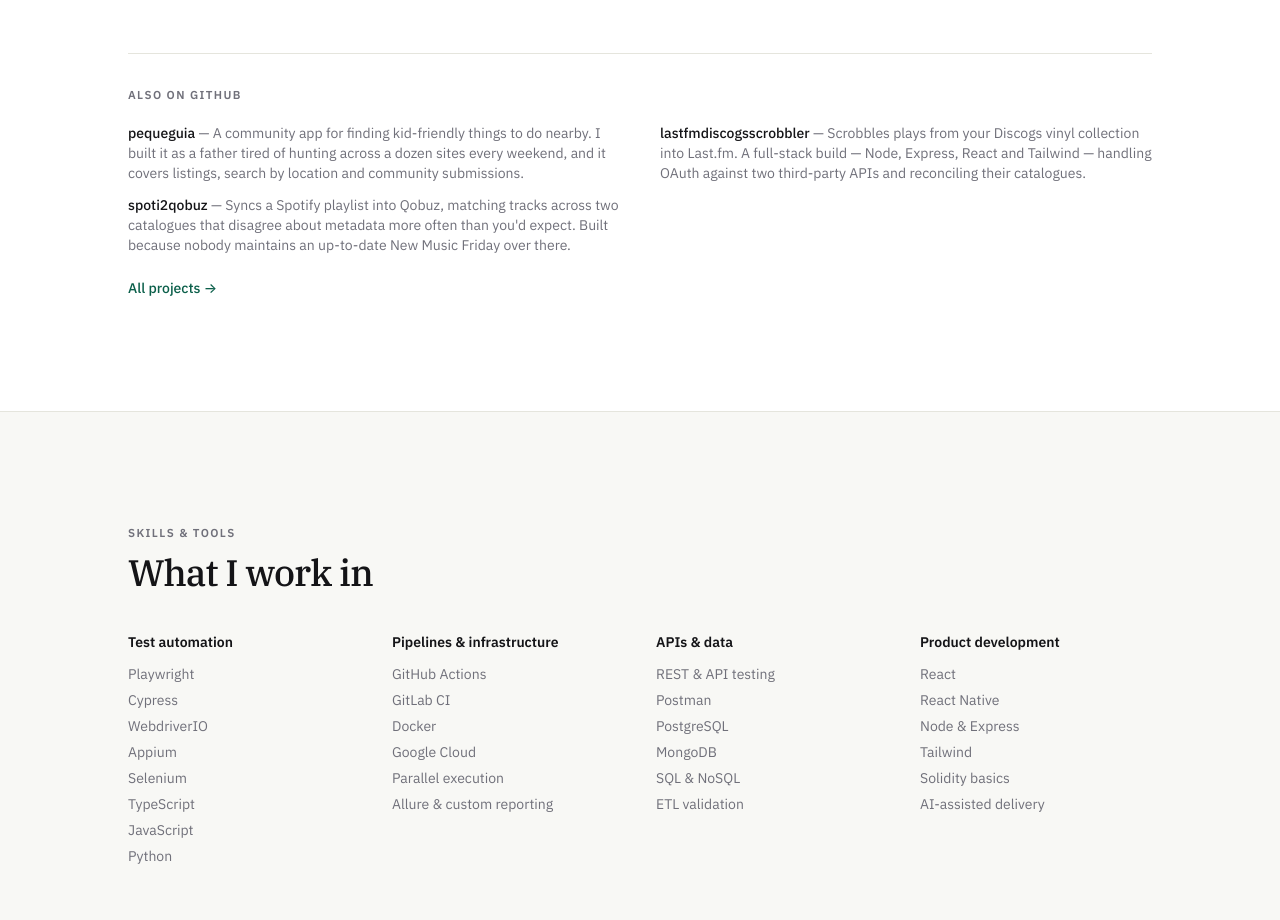
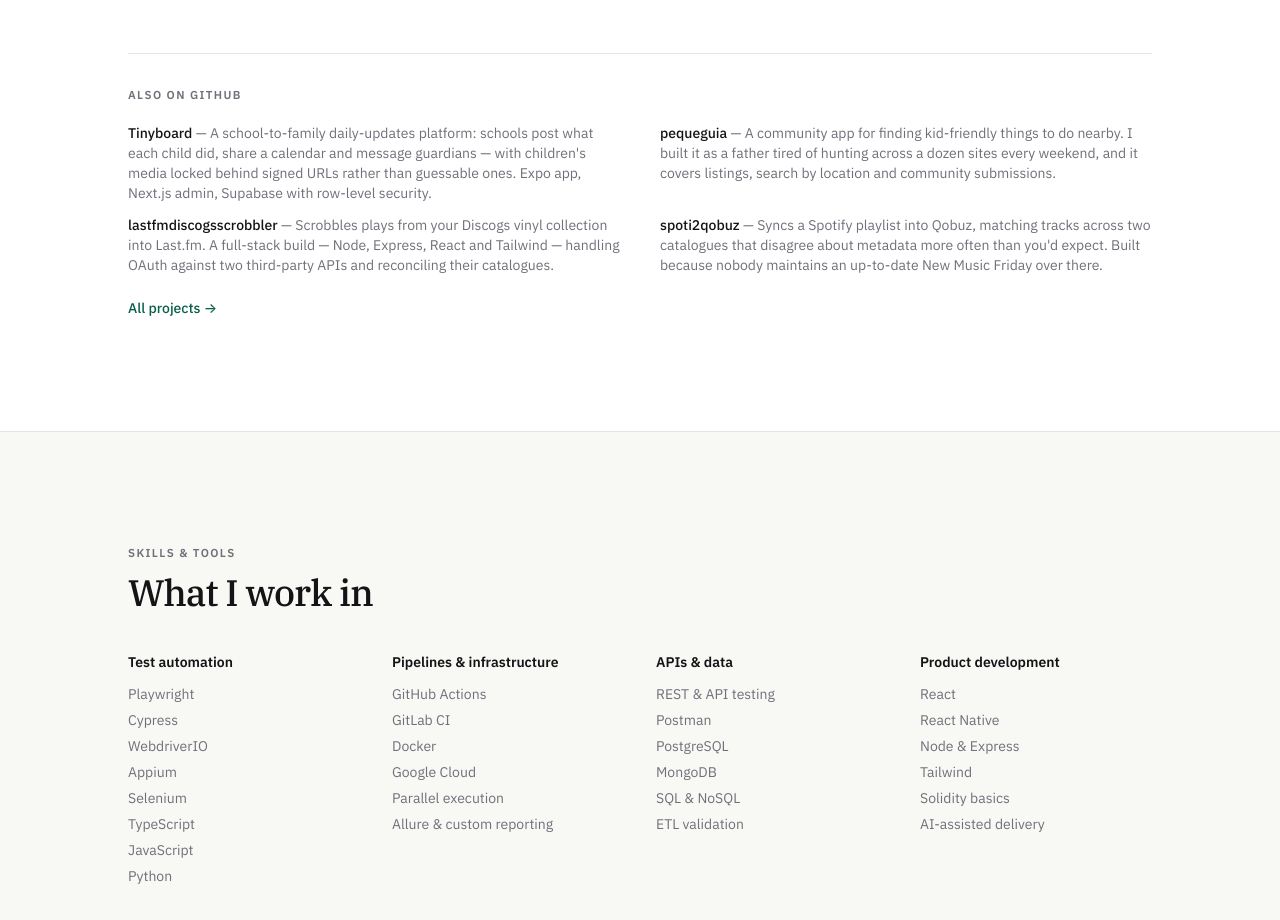
Before and after one commit to luisecm/luisecm.github.io, an Astro site: page / in a window 1280 px wide. Shown: the part 2940-3860 px from the top of the page. Built offline with nearby package versions, Linux system fonts and the light colour scheme; Astro itself is replaced by a stand-in of ours.

Commit message:
Re-add Tinyboard as a project card
Back in the projects grid under its real name rather than the old working
name. The repo is private, so the card links to tinyboard.co instead of
GitHub — an optional `url` on Project now overrides the GitHub link.

```diff
--- a/src/components/ProjectCard.astro
+++ b/src/components/ProjectCard.astro
@@ -7,18 +7,19 @@ interface Props {
     language: string;
     tags: string[];
     private?: boolean;
+    url?: string;
     stars?: number;
     updated?: string | null;
   };
 }
 const { project } = Astro.props as Props;
 
-// Private repos render as a plain card so we never ship a link that 404s.
-const isLinked = !project.private;
+// An explicit url wins; otherwise link to GitHub, unless the repo is
+// private, in which case render a plain card rather than a dead link.
+const href = project.url ?? (project.private ? null : `https://github.com/${project.repo}`);
+const isLinked = href !== null;
 const Tag = isLinked ? "a" : "div";
-const linkProps = isLinked
-  ? { href: `https://github.com/${project.repo}`, rel: "noopener" }
-  : {};
+const linkProps = isLinked ? { href, rel: "noopener" } : {};
 const stars = project.stars ?? 0;
 ---
 
--- a/src/data/site.ts
+++ b/src/data/site.ts
@@ -557,9 +557,24 @@ type Project = {
   featured: boolean;
   /** True while the repo is private — the card renders without a dead link. */
   private?: boolean;
+  /** Link somewhere other than GitHub, e.g. a product site. */
+  url?: string;
 };
 
 export const projects: Project[] = [
+  {
+    name: "Tinyboard",
+    // The repo is private (it is the `materapp` repo), so the card links to
+    // the public product site instead of GitHub.
+    repo: "luisecm/materapp",
+    private: true,
+    url: "https://www.tinyboard.co",
+    description:
+      "A school-to-family daily-updates platform: schools post what each child did, share a calendar and message guardians — with children's media locked behind signed URLs rather than guessable ones. Expo app, Next.js admin, Supabase with row-level security.",
+    language: "TypeScript",
+    tags: ["React Native", "Next.js", "Supabase", "Product"],
+    featured: true,
+  },
   {
     name: "pequeguia",
     repo: "luisecm/pequeguia",
```
